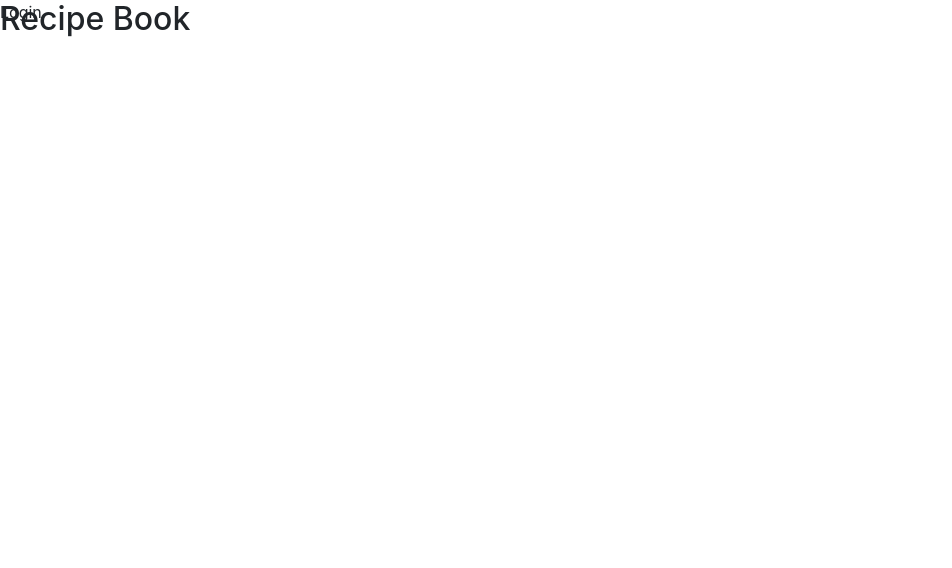
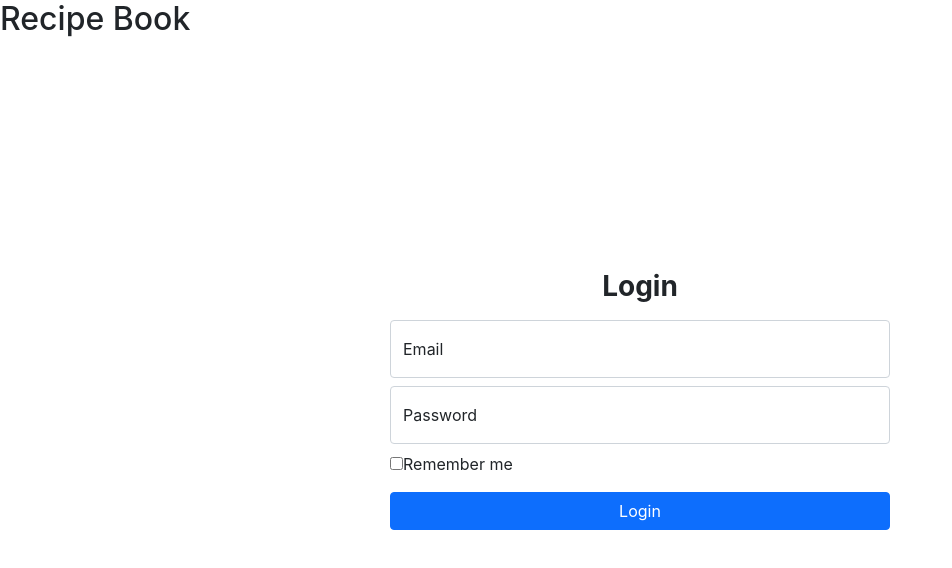
Before and after one commit to CODE-ZAX/reciepe-book, a React (Create React App) app: page /login in a window 1280 px wide. Shown: the top 568 px of the page, without its empty margins (0-952 px from the left). Built offline with nearby package versions, Linux system fonts and the light colour scheme.

Commit message:
Created login page
login page with validation
Note: email validation not working

```diff
--- a/src/views/Login.js
+++ b/src/views/Login.js
@@ -1,7 +1,101 @@
-import React from "react";
+import React, { useState } from "react";
+import classes from "./Signup.module.css";
 
 const Login = () => {
-  return <div>Login</div>;
+  const [email, setEmail] = useState("");
+  const [password, setPassword] = useState("");
+
+  const [emailEr, setEmailEr] = useState("");
+  const [passwordEr, setPasswordEr] = useState("");
+
+  const handleSubmit = (e) => {
+    e.preventDefault();
+    var emailE = false,
+      passwordE = false;
+
+    if (email.length === 0) {
+      emailE = true;
+      setEmailEr("Email is Empty");
+    } else if (!/^[A-Z0-9._%+-]+@[A-Z0-9.-]+\.[A-Z]{2,4}$/.test(email)) {
+      emailE = true;
+      setEmailEr("Email is Invalid");
+    } else {
+      emailE = false;
+      setEmailEr("");
+    }
+
+    if (password.length === 0) {
+      passwordE = true;
+      setPasswordEr("Password cannot be Empty");
+    } else if (password.length < 8) {
+      passwordE = true;
+      setPasswordEr("Password must contain atleast 8 characters");
+    } else {
+      passwordE = false;
+      setPasswordEr("");
+    }
+
+    if (!emailE && !passwordE) {
+      console.log("Logged in");
+    }
+  };
+
+  return (
+    <div className={classes.body}>
+      <div className={classes.signupBody}>
+        <h3 className="text-center mb-3">
+          <strong>Login</strong>
+        </h3>
+        <form onSubmit={handleSubmit} noValidate>
+          <div className={"form-floating mb-2"}>
+            <input
+              type="email"
+              onChange={(e) => {
+                setEmail(e.target.value);
+              }}
+              className={
+                emailEr.length === 0
+                  ? "form-control"
+                  : "form-control is-invalid"
+              }
+              id="floatingInput2"
+              placeholder="name@example.com"
+            />
+            <div className="invalid-feedback">{emailEr}</div>
+            <label className="floating-label">Email</label>
+          </div>
+          <div className={"form-floating mb-2"}>
+            <input
+              type="password"
+              onChange={(e) => {
+                setPassword(e.target.value);
+              }}
+              className={
+                passwordEr.length === 0
+                  ? "form-control"
+                  : "form-control is-invalid"
+              }
+              id="floatingInput3"
+              placeholder="*********"
+            />
+            <div className="invalid-feedback">{passwordEr}</div>
+            <label className="floating-label">Password</label>
+          </div>
+
+          <div className="checkbox mb-3">
+            <label>
+              <input type="checkbox" defaultValue="remember-me" />
+              Remember me
+            </label>
+          </div>
+
+          <button className={"w-100 btn btn-primary  "} type="submit">
+            Login
+          </button>
+        </form>
+      </div>
+    </div>
+  );
 };
 
 export default Login;
```
